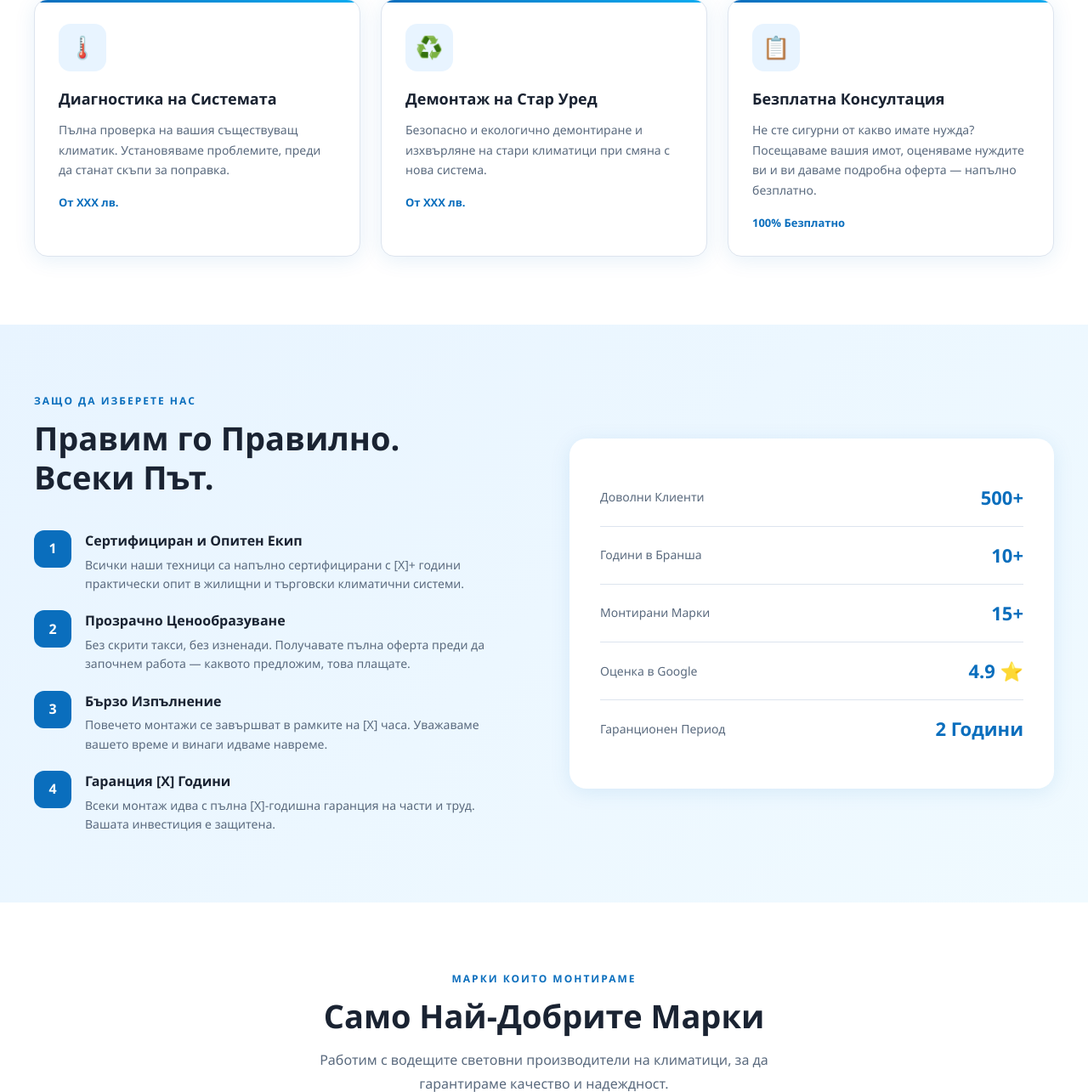
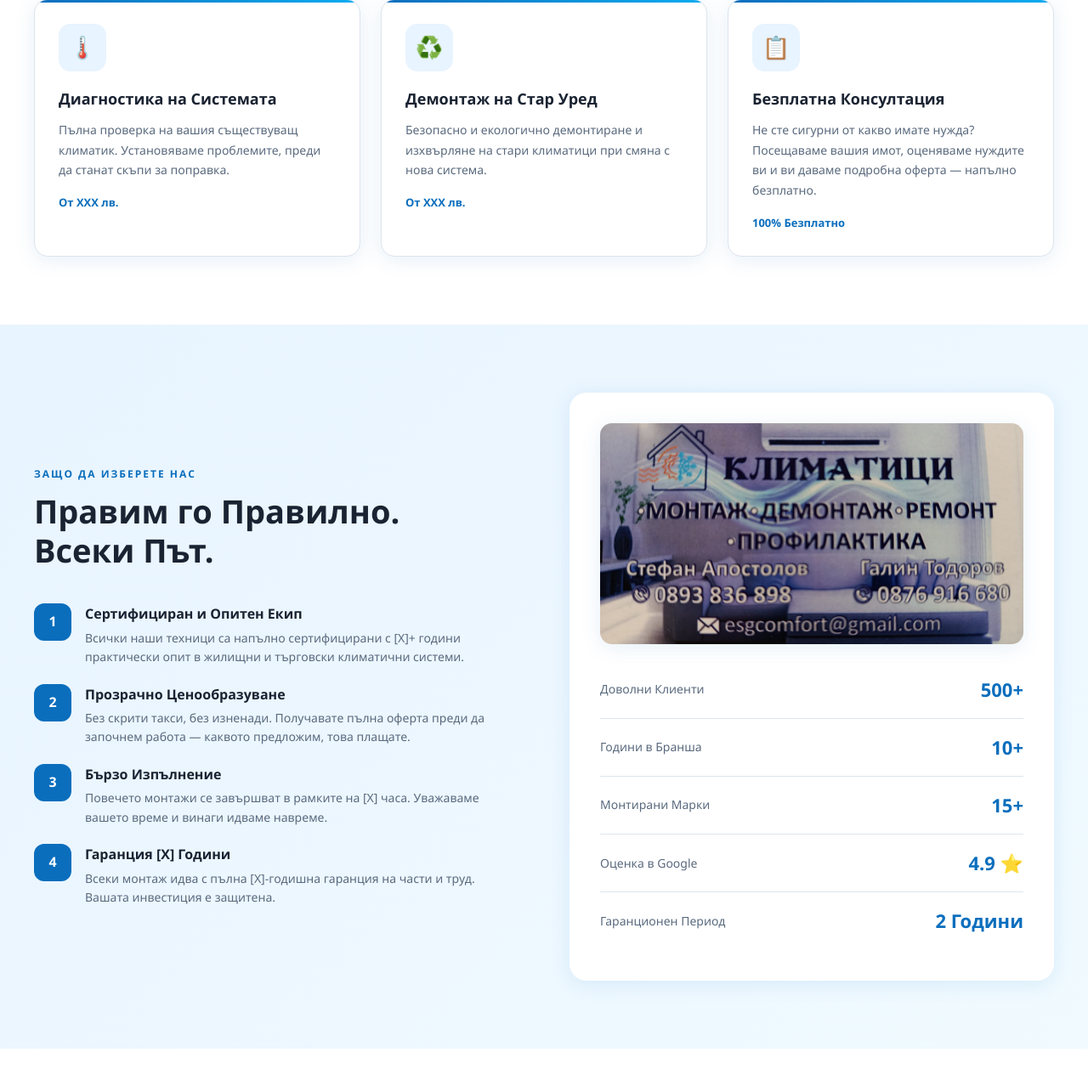
Before and after one commit to lpapostolov27-byte/AirconSite, a Flask app: page / in a window 1280 px wide. Shown: the part 1455-2740 px from the top of the page at 85% size. Run offline with Flask 3, Linux system fonts and the light colour scheme.

Commit message:
Managing the contact

```diff
--- a/aircon_site/templates/base.html
+++ b/aircon_site/templates/base.html
@@ -129,7 +129,7 @@ img{max-width:100%;display:block}
       <div>
         <div class="footer-title">Контакти</div>
         <div class="footer-links">
-          <a href="tel:+00000000000">📞 +000 000 0000</a>
+          <a href="tel:+00000000000">📞 089 383 6898</a>
           <a href="mailto:info@yourcompany.com">✉️ info@firma.bg</a>
           <span>📍 Вашият Град, България</span>
           <span>🕐 Пон–Пет: 8:00 – 18:00</span>
--- a/aircon_site/templates/index.html
+++ b/aircon_site/templates/index.html
@@ -203,6 +203,9 @@
         </div>
       </div>
       <div class="why-visual">
+        <img src="{{ url_for('static', filename='images/viber_image_2026-06-24_22-45-20-441.jpg') }}"
+             alt="КлиматТех — Професионален монтаж"
+             style="width:100%;border-radius:14px;object-fit:cover;max-height:260px;margin-bottom:20px;box-shadow:var(--shadow)">
         <div class="why-visual-item">
           <div class="why-visual-label">Доволни Клиенти</div>
           <div class="why-visual-val">500+</div>
```
Also changed, not shown: aircon_site/static/images/viber_image_2026-06-24_22-45-20-441.jpg (added), aircon_site/static/images/viber_image_2026-06-24_22-46-09-922.jpg (added), aircon_site/static/images/viber_image_2026-06-24_22-46-31-309.jpg (added), aircon_site/static/images/viber_image_2026-06-24_22-46-31-393.jpg (added), aircon_site/static/images/viber_image_2026-06-24_22-46-31-428.jpg (added), aircon_site/static/images/viber_image_2026-06-24_22-48-34-595.jpg (added).
